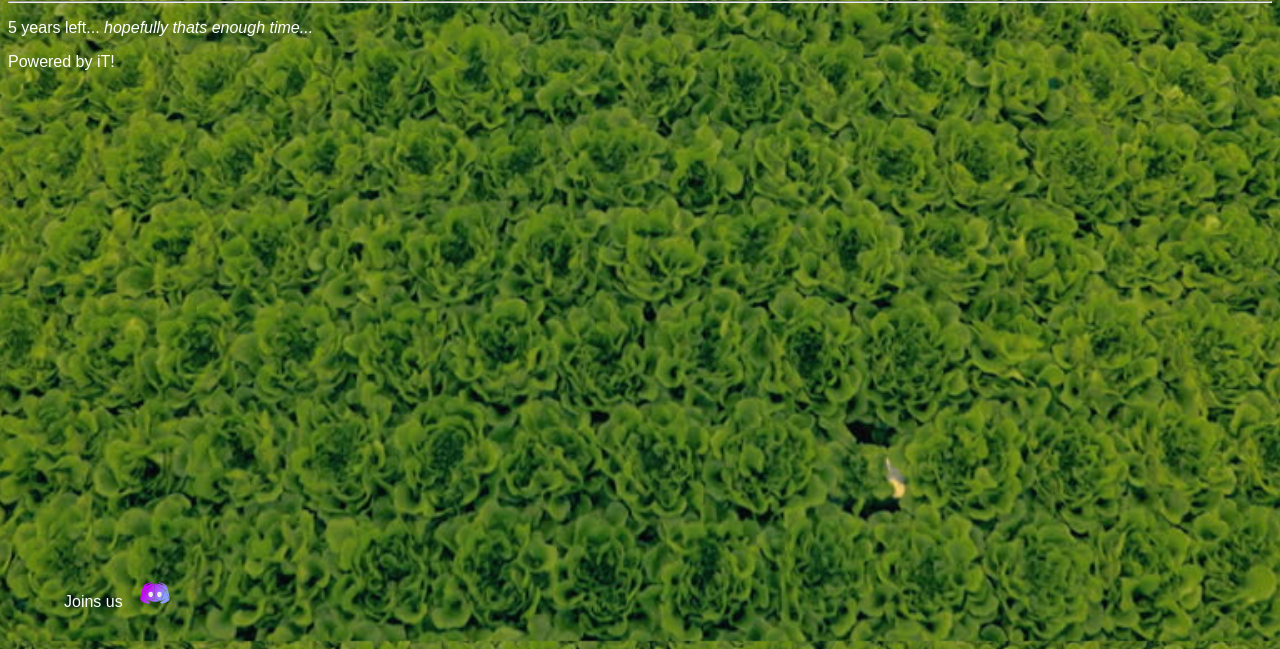
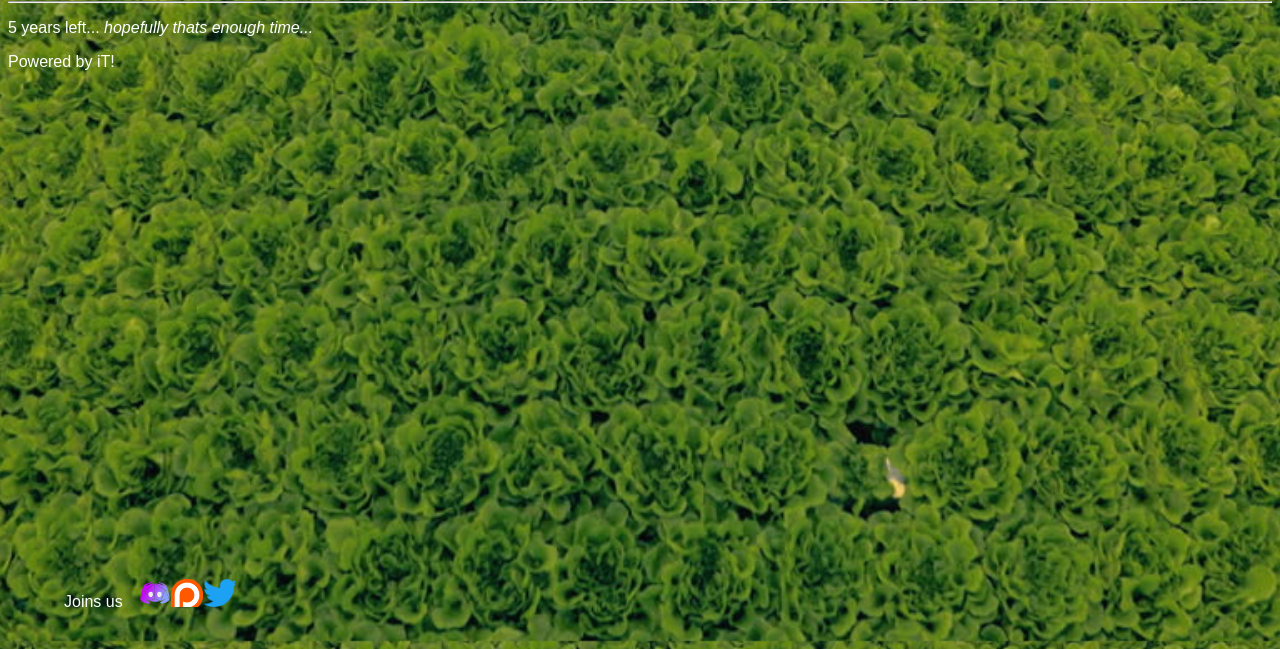
Before and after one commit to VunemOmnia/ProjectReach, a plain HTML site: page index.html in a window 1280 px wide. Shown: the part 159-808 px from the top of the page. Drawn offline with Linux system fonts and the light colour scheme.

Commit message:
added Patreon and Twitter

```diff
--- a/index.html
+++ b/index.html
@@ -43,6 +43,8 @@ $$$$$$$$\ $$\                       $$$$$$$\                                $$\
         <ul class="support">
           <a><li>Joins us</li></a>
           <a href="https://discord.gg/bbttXFd"><li id="discord"></li></a>
+	  <a href="https://patreon.com/TheReachOfficial?"><li id="patreon"></li></a>
+	  <a href="https://twitter.com/RepublicOfReach"><li id="twitter"></li></a>
         </ul>
       </div>
   </body>
--- a/style/navbar.css
+++ b/style/navbar.css
@@ -50,6 +50,19 @@ $$$$$$$$\ $$\                       $$$$$$$\                                $$\
   background-size: cover;
   }
 
+  #patreon{
+ background-image: url('../images/patreon.png');
+ min-height: 100%
+ background-position:center;
+ background-size: cover;
+}
+
+#twitter{
+ background-image: url('../images/twitter.png');
+ min-height: 100%
+ background-position: center;
+  background-size: cover;
+}
 .support{
       position: fixed;
       bottom: 0px;
```
Also changed, not shown: about.html (+2 -0 lines), void.html (+2 -0 lines), images/patreon.png (added), images/twitter.png (added).
